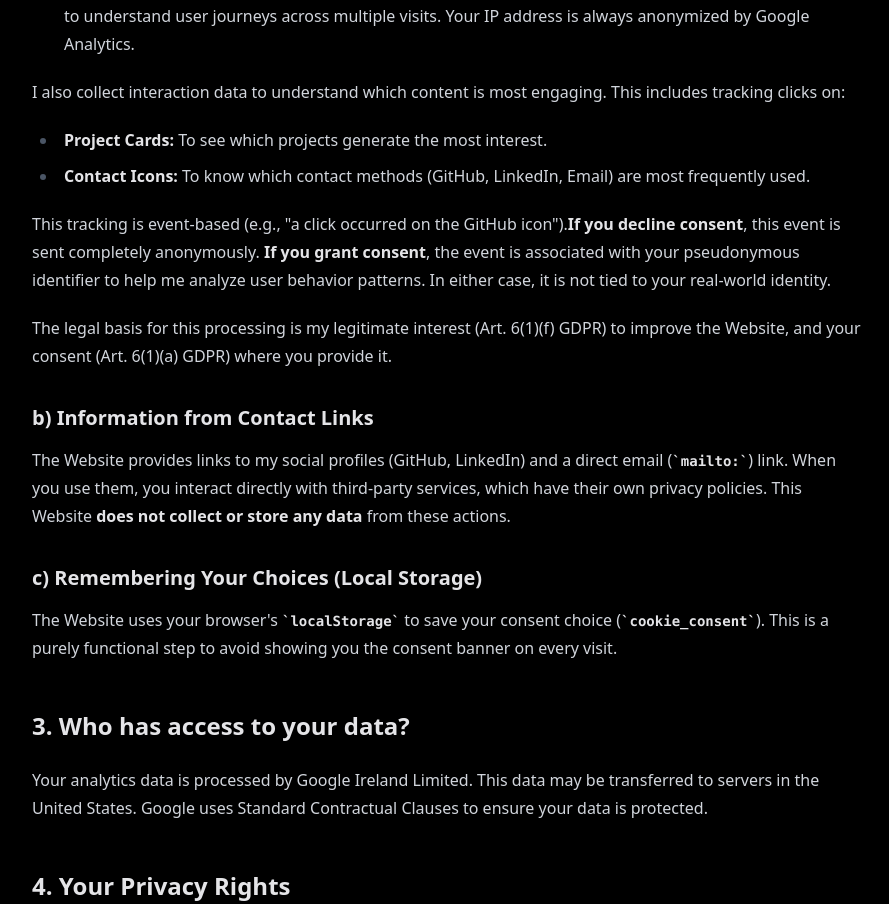
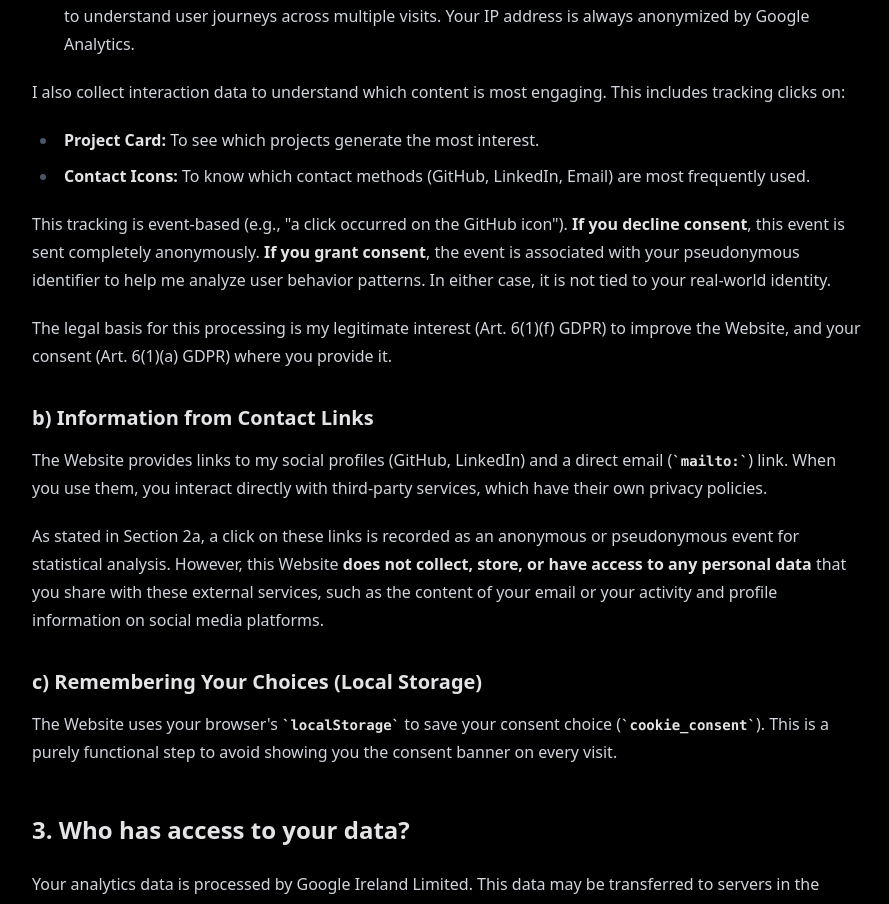
Before and after one commit to kpulka247/portfolio-kpulka, a React (Vite) app: page /privacy in a window 1280 px wide. Shown: the part 902-1806 px from the top of the page, without its empty margins (192-1081 px from the left). Built offline with nearby package versions, Linux system fonts and the light colour scheme; no server answers.

Commit message:
fix(privacy): Clarify distinction between event tracking and data collection

```diff
--- a/src/pages/PrivacyPolicy.tsx
+++ b/src/pages/PrivacyPolicy.tsx
@@ -24,7 +24,7 @@ const PrivacyPolicy = () => {
         <div className="prose prose-invert prose-headings:text-zinc-200 prose-strong:text-zinc-200 prose-code:text-zinc-200 max-w-none">
           <h1>Privacy Policy</h1>
           <p>
-            <strong>Effective Date:</strong> October 09, 2025
+            <strong>Effective Date:</strong> October 10, 2025
           </p>
           <p>
             This Privacy Policy explains how Kamil Pułka ("I", "me", "my")
@@ -71,7 +71,7 @@ const PrivacyPolicy = () => {
           </p>
           <ul>
             <li>
-              <strong>Project Cards:</strong> To see which projects generate the
+              <strong>Project Card:</strong> To see which projects generate the
               most interest.
             </li>
             <li>
@@ -81,8 +81,7 @@ const PrivacyPolicy = () => {
           </ul>
           <p>
             This tracking is event-based (e.g., "a click occurred on the GitHub
-            icon").
-            <strong>If you decline consent</strong>, this event is sent
+            icon"). <strong>If you decline consent</strong>, this event is sent
             completely anonymously. <strong>If you grant consent</strong>, the
             event is associated with your pseudonymous identifier to help me
             analyze user behavior patterns. In either case, it is not tied to
@@ -99,9 +98,18 @@ const PrivacyPolicy = () => {
             The Website provides links to my social profiles (GitHub, LinkedIn)
             and a direct email (<code>mailto:</code>) link. When you use them,
             you interact directly with third-party services, which have their
-            own privacy policies. This Website{" "}
-            <strong>does not collect or store any data</strong> from these
-            actions.
+            own privacy policies.
+          </p>
+          <p>
+            As stated in Section 2a, a click on these links is recorded as an
+            anonymous or pseudonymous event for statistical analysis. However,
+            this Website{" "}
+            <strong>
+              does not collect, store, or have access to any personal data
+            </strong>{" "}
+            that you share with these external services, such as the content of
+            your email or your activity and profile information on social media
+            platforms.
           </p>
 
           <h3>c) Remembering Your Choices (Local Storage)</h3>
```
